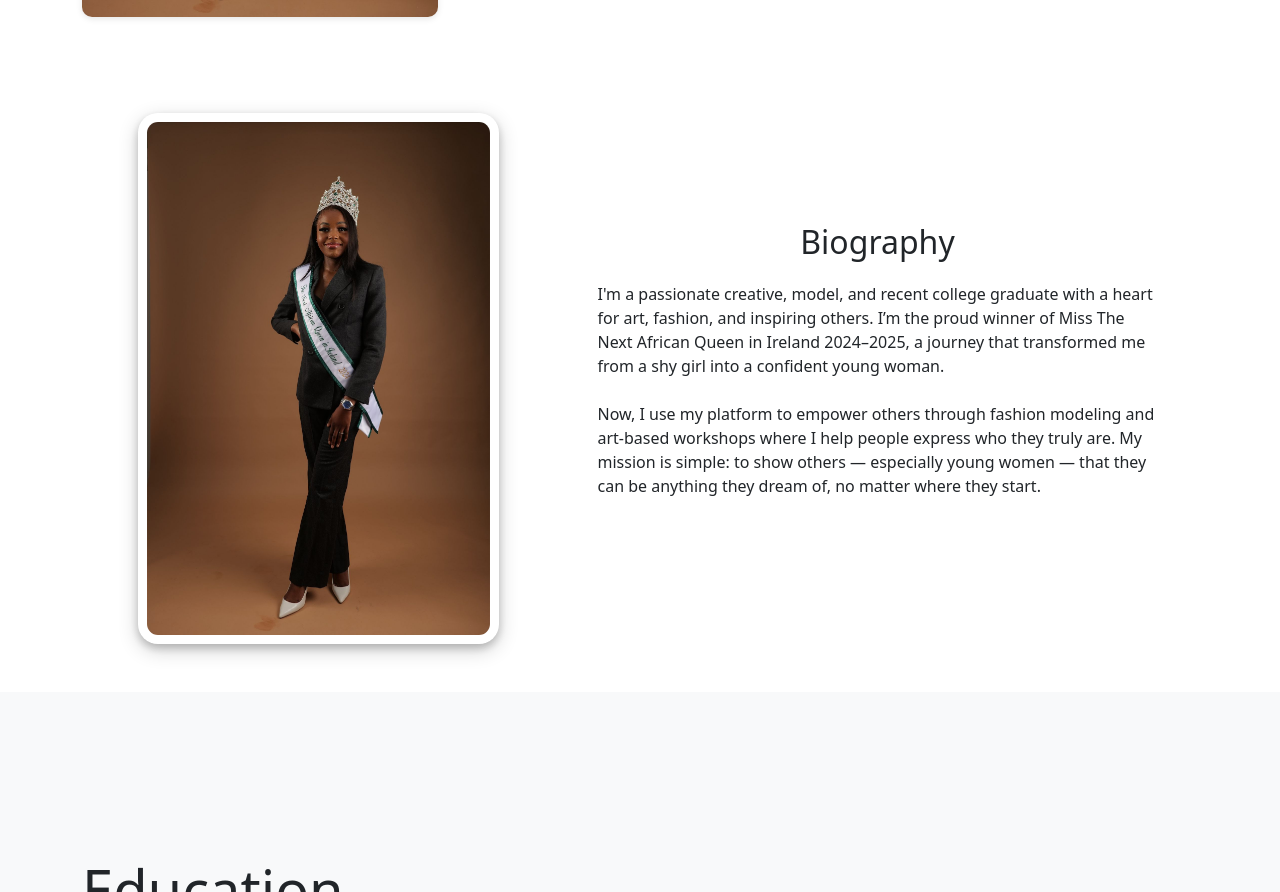
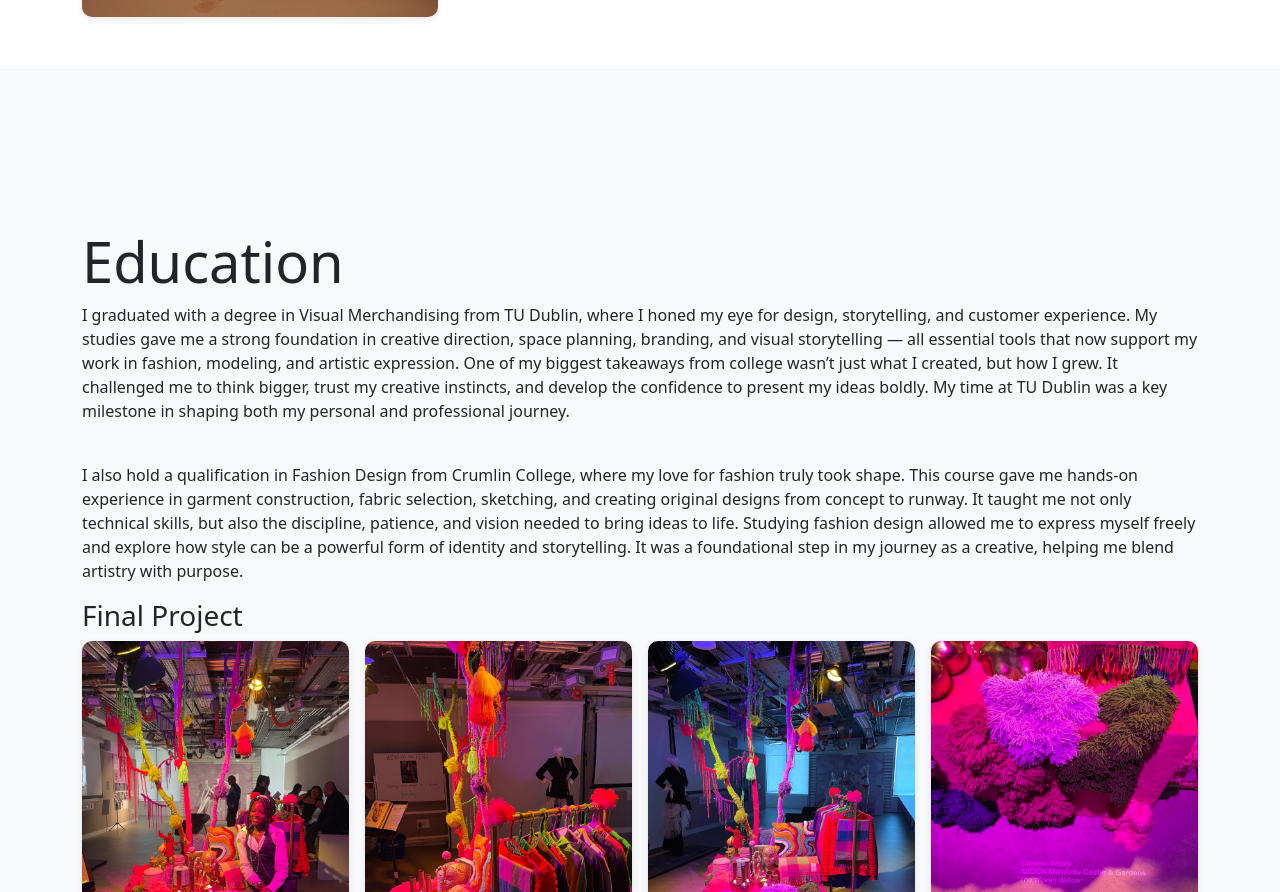
Before and after one commit to JustPlam/HerJourney-CloveniPortfolio, a plain HTML site: page index.html in a window 1280 px wide. Shown: the part 1442-2334 px from the top of the page. Drawn offline with nearby package versions, Linux system fonts and the light colour scheme.

Commit message:
update done

```diff
--- a/index.html
+++ b/index.html
@@ -114,32 +114,6 @@
 
   </div>
 </section>
-
-      <!-- Biography -->
-    <section id="biography" class="container py-5">
-      <div class="row align-items-center">
-
-        <!-- Left: Image -->
-        <div class="col-sm-5 text-center fade-in-on-scroll">
-          <div class="polaroid bio-image">
-            <img src="portfoliopics/bio.jpg" class="expandable-img img-fluid" alt="Biography Image" id="bioImg" />
-          </div>
-        </div>
-
-        <!-- Right: Text -->
-        <div class="col-sm-7 bio-text text-center text-md-start " style="max-width: 600px;">
-          <h2>Biography</h2>
-          <p style>
-            I'm a passionate creative, model, and recent college graduate with a heart for art, fashion, and inspiring others. I’m the proud winner of Miss The Next African Queen in Ireland 2024–2025, a journey that transformed me from a shy girl into a confident young woman.
-            <br><br>
-            Now, I use my platform to empower others through fashion modeling and art-based workshops where I help people express who they truly are. My mission is simple: to show others — especially young women — that they can be anything they dream of, no matter where they start.
-          </p>
-        </div>
-
-      </div>
-    </section>
-
-
 
 
 
```
